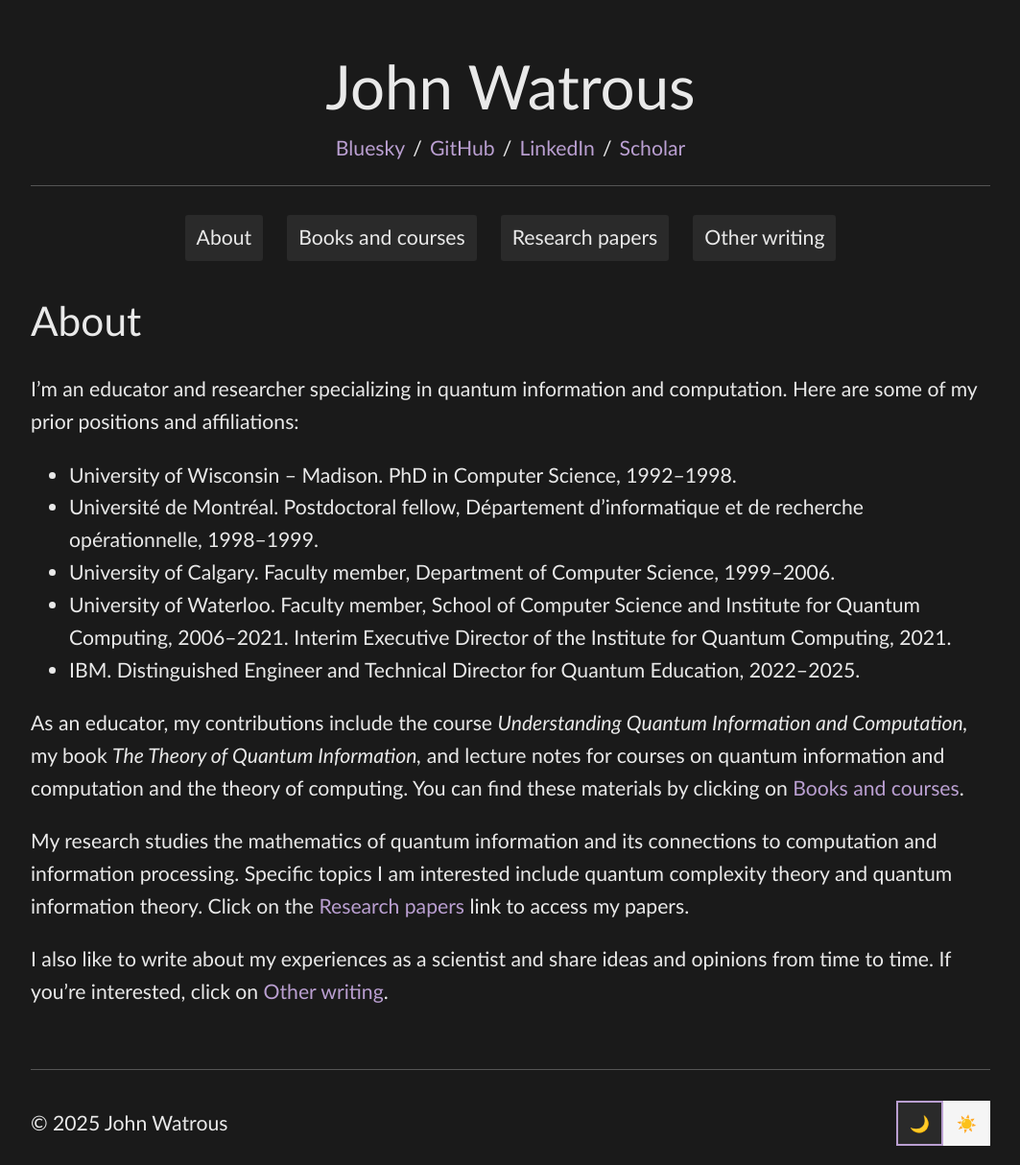
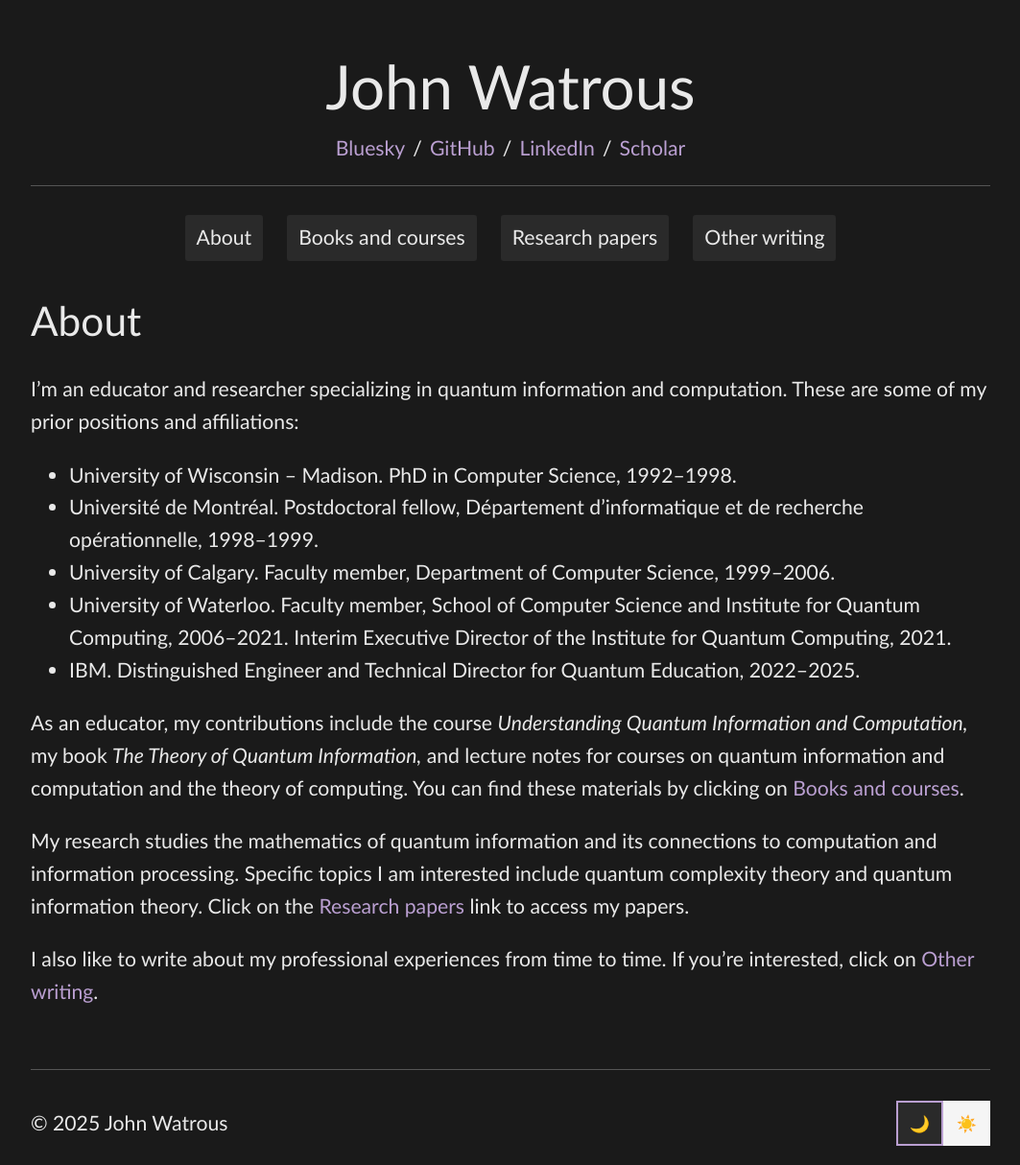
Before and after one commit to jhwatrous/jhwatrous.github.io, a Jekyll site: the page built from index.md, in a window 1280 px wide. Shown: the whole page at 96% size, without its empty margins (108-1171 px from the left). Built offline with Jekyll 4.4.1, drawn with Linux system fonts in a browser that asks for light colours.

Commit message:
Adding and revising stories

```diff
--- a/index.md
+++ b/index.md
@@ -5,7 +5,7 @@ title: About
 
 # About
 
-I’m an educator and researcher specializing in quantum information and computation. Here are some of my prior positions and affiliations:
+I’m an educator and researcher specializing in quantum information and computation. These are some of my prior positions and affiliations:
 
 - University of Wisconsin – Madison. PhD in Computer Science, 1992–1998.
 - Université de Montréal. Postdoctoral fellow, Département d'informatique et de recherche opérationnelle, 1998–1999.
@@ -17,4 +17,4 @@ As an educator, my contributions include the course *Understanding Quantum Infor
 
 My research studies the mathematics of quantum information and its connections to computation and information processing. Specific topics I am interested include quantum complexity theory and quantum information theory. Click on the <a href="{{ '/research-papers.html' | relative_url }}">Research papers</a> link to access my papers.
 
-I also like to write about my experiences as a scientist and share ideas and opinions from time to time. If you're interested, click on <a href="{{ '/other-writing.html' | relative_url }}">Other writing</a>.
+I also like to write about my professional experiences from time to time. If you're interested, click on <a href="{{ '/other-writing.html' | relative_url }}">Other writing</a>.
```
Also changed, not shown: other-writing.md (+1 -1 lines).
